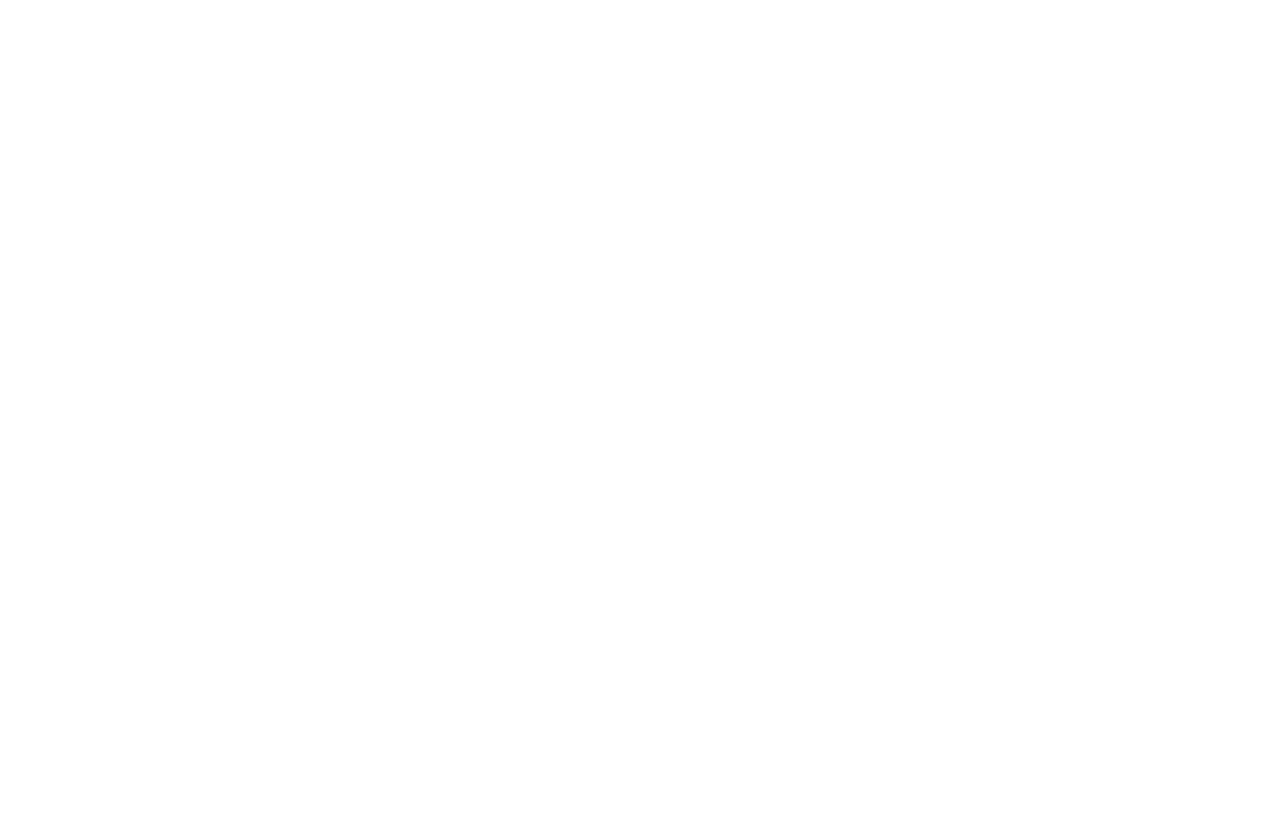
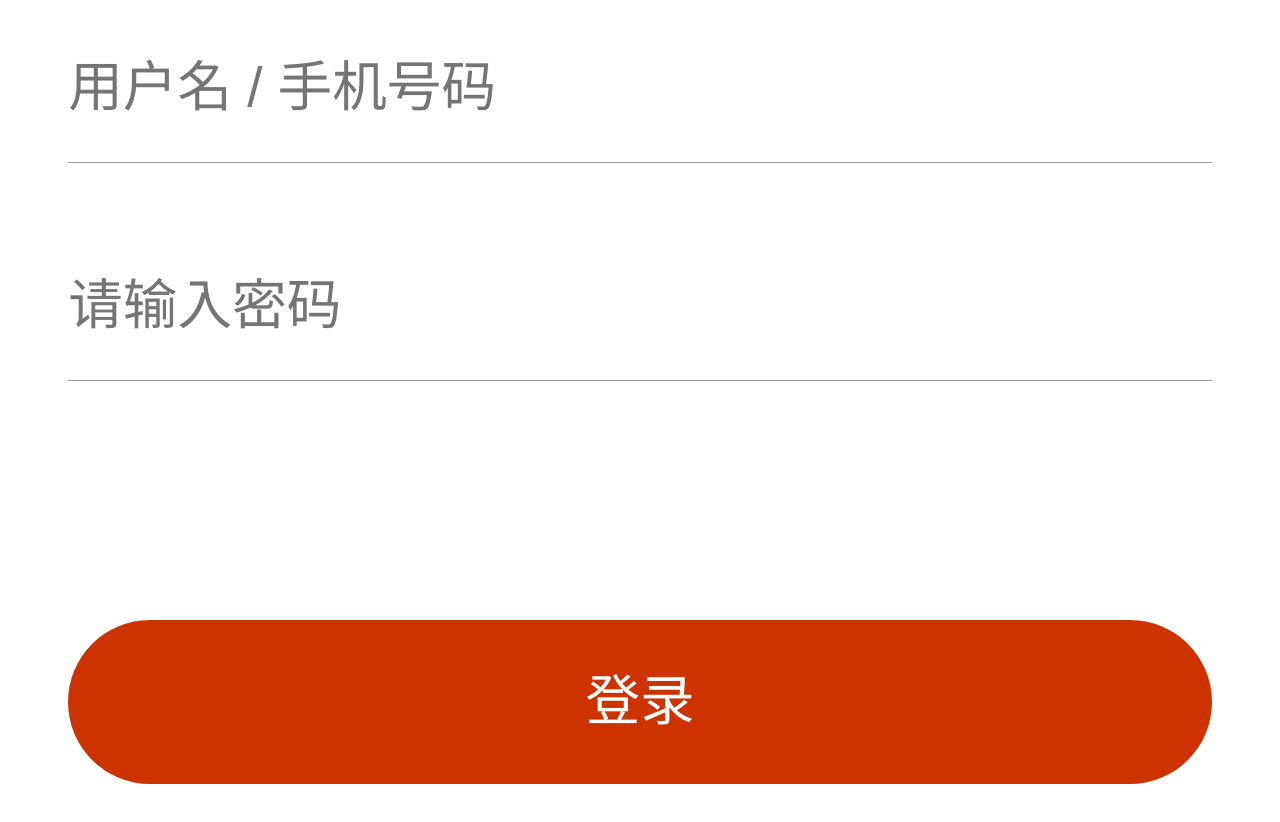
Before and after one commit to minghaogood/news, a Vue app: page /login in a window 1280 px wide. Shown: the part 124-946 px from the top of the page. Before the commit the page ends 800 px from the top, so only its background shows below. Built offline with nearby package versions, Linux system fonts and the light colour scheme; a small style sheet from the web is missing.

Commit message:
登录页样式

```diff
--- a/src/App.vue
+++ b/src/App.vue
@@ -1,6 +1,6 @@
 <template>
   <div id="app">
-
+    <router-view/>
   </div>
 </template>
 
@@ -26,4 +26,5 @@
 i, em{
     font-style: normal;
 }
+@import url("//at.alicdn.com/t/font_1426139_jm7n2373nlh.css");
 </style>
--- a/src/router/index.js
+++ b/src/router/index.js
@@ -4,7 +4,10 @@
 Vue.use(VueRouter)
 
 const routes = [
-
+  {
+    path:"/login",
+    component: () => import("@/views/Login")
+  }
 ]
 
 const router = new VueRouter({
--- /dev/null
+++ b/src/views/Login.vue
@@ -0,0 +1,76 @@
+<template>
+  <div class="container">
+
+    <!-- 上一级 -->
+    <div class="back-btn">
+      <span class="iconfont iconicon-test"></span>
+    </div>
+
+    <!-- logo -->
+    <div class="logo">
+      <span class="iconfont iconnew"></span>
+    </div>
+
+    <!-- 表单 -->
+    <div class="form">
+      <div class="form-item">
+        <input type="text" placeholder="用户名 / 手机号码">
+      </div>
+      <div class="form-item">
+        <input type="password" placeholder="请输入密码">
+      </div>
+      <div class="form-item">
+        <button>登录</button>
+      </div>
+    </div>
+  </div>
+
+</template>
+
+<script>
+export default {
+
+}
+</script>
+ <style lang="less">
+  .container{
+    padding: 20 / 375 * 100vw;
+  }
+  .back-btn span{
+    font-size: 27 / 375 * 100vw;
+  }
+  .logo {
+    text-align: center;
+    margin-top: 20 / 375 * 100vw;
+  }
+  .logo span {
+    font-size: 126 / 375 * 100vw;
+    color: rgba(204, 51, 0, 1);
+  }
+  .form-item{
+    margin-top: 20 / 375 * 100vw;
+  }
+  .form-item input {
+    width: 100%;
+    height: 44 / 375 * 100vw;
+    line-height: 44 / 375 * 100vw;
+    box-sizing: border-box;
+    background: none;
+    border: none;
+    border-bottom: 1px solid #999;
+    outline: none;
+    font-size: 16 / 375 * 100vw;
+  }
+  .form-item button {
+    margin-top: 50 / 375 * 100vw;
+    width: 100%;
+    height: 48 / 375 * 100vw;
+    line-height: 48 / 375 * 100vw;
+    outline: none;
+    background-color: rgba(204, 51, 0, 1);
+    color: white;
+    border-radius: 50 / 375 * 100vw;
+    border: none;
+    font-size: 16 / 375 * 100vw;
+  }
+ </style>
```
